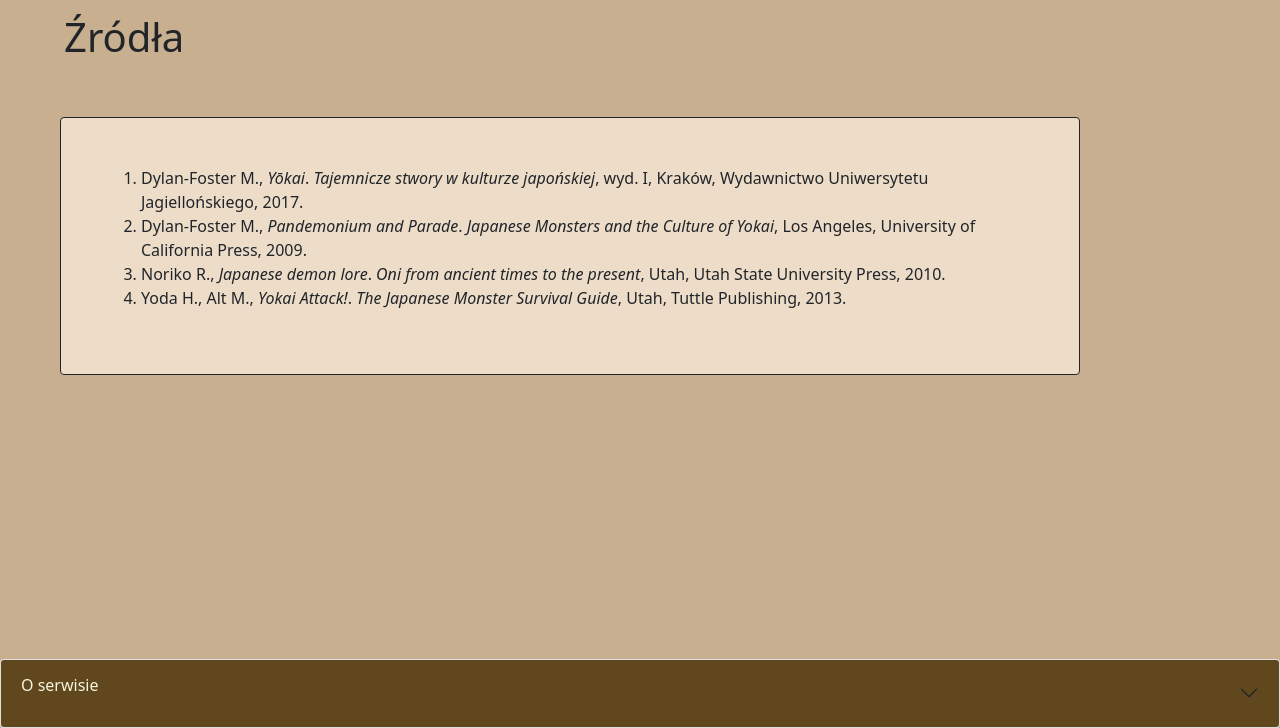
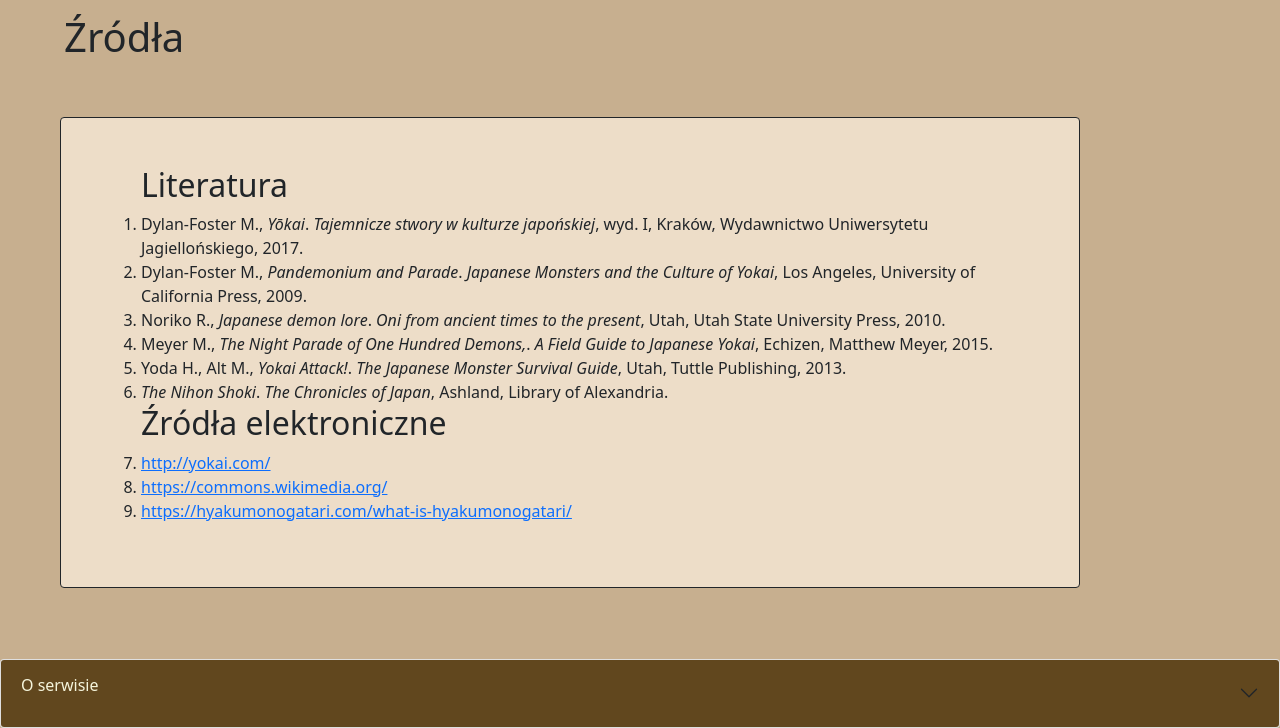
Before and after one commit to KacperRuchalowski/Praca_licencjacka, a Flask app: page /sources in a window 1280 px wide. Shown: the part 72-800 px from the top of the page. Run offline with Flask 2, Linux system fonts and the light colour scheme; data that the repository does not hold is empty; some libraries are stand-ins or nearby versions; some web fonts are replaced.

Commit message:
Added sources #1

```diff
--- a/templates/sources.html
+++ b/templates/sources.html
@@ -10,18 +10,28 @@
 <div class="d-inline-flex mx-5 p-5 border border-dark rounded articleBackground">
 
 <ol>
+    <h2>Literatura</h2>
     <li>Dylan-Foster M., <em>Yōkai</em>. <em>Tajemnicze stwory w kulturze japońskiej</em>, wyd. I, Kraków,
 Wydawnictwo Uniwersytetu Jagiellońskiego, 2017. </li>
     <li>Dylan-Foster M., <em>Pandemonium and Parade</em>. <em>Japanese Monsters and the Culture of Yokai</em>, Los Angeles,
 University of California Press, 2009.</li>
     <li>Noriko R., <em>Japanese demon lore</em>. <em>Oni from ancient times to the present</em>, Utah,
 Utah State University Press, 2010. </li>
+    <li>Meyer M., <em>The Night Parade of One Hundred Demons,</em>. <em>A Field Guide to Japanese Yokai</em>, Echizen,
+Matthew Meyer, 2015.</li>
     <li>Yoda H., Alt M., <em>Yokai Attack!</em>. <em>The Japanese Monster Survival Guide</em>, Utah,
 Tuttle Publishing, 2013.</li>
+    <li><em>The Nihon Shoki</em>. <em>The Chronicles of Japan</em>, Ashland,
+Library of Alexandria.</li>
+
+    <h2> Źródła elektroniczne </h2>
+
+   <li>  <a href="http://yokai.com/"> http://yokai.com/ </a> </li>
+   <li>  <a href="https://commons.wikimedia.org/"> https://commons.wikimedia.org/ </a> </li>
+   <li>  <a href="https://hyakumonogatari.com/what-is-hyakumonogatari/"> https://hyakumonogatari.com/what-is-hyakumonogatari/ </a> </li>
+
 
 </ol>
-
-
 </div>
 
 
```
